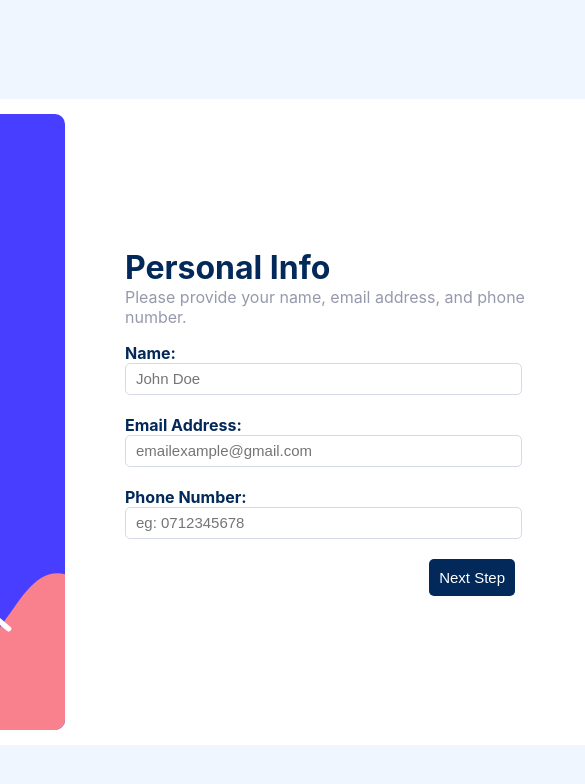
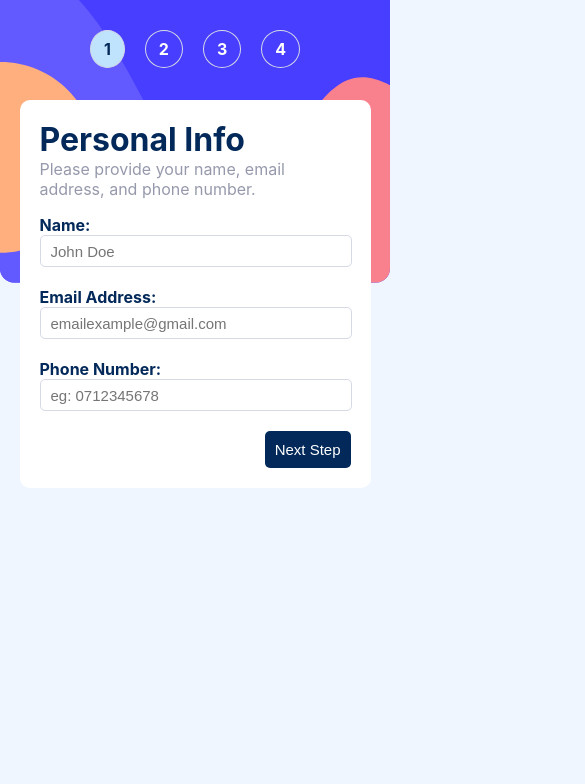
Before and after one commit to dev-m-josh/multi-step-form-main, a React (Create React App) app: page / in a window 390 px wide. Shown: the top 784 px of the page, 585 px wide, since content can reach past the window. Built offline with nearby package versions, Linux system fonts and the light colour scheme.

Commit message:
width restriction

```diff
--- a/src/App.css
+++ b/src/App.css
@@ -442,3 +442,119 @@
   background-color: hsl(206, 94%, 87%);
   color: hsl(213, 96%, 18%);
 }
+
+@media only screen and (max-width: 600px) {
+  .App{
+    width: 100%;
+    height: 100%;
+    margin: 0;
+    padding: 0;
+  }
+
+  .home {
+    background-color: lightblue;
+    display: flex;
+    flex-direction: column;
+    align-items: center;
+    width: 100%;
+    gap: 0;
+    margin: 0;
+    padding: 0;
+  }
+
+  .steps{
+    background-image: url('/./public/images/bg-sidebar-desktop.svg');
+    background-position: bottom;
+    background-size: cover;
+    background-repeat: no-repeat;
+    display: flex;
+    gap: 20px;
+    padding: 30px 0 0 0;
+    width: 100%;
+    height: 30vh;
+    align-items: flex-start;
+    justify-content: center;
+    position: absolute;
+    top: 0;
+    border-radius: 0;
+  }
+
+  .step-number{
+    display: flex;
+    width: fit-content;
+    flex-direction: column;
+    gap: 0;
+  }
+
+  .step-info{
+    display: none;
+    width: 0;
+  }
+
+  .right{
+    background-color: white;
+    position: absolute;
+    top: 100px;
+    width: 90%;
+    display: flex;
+    justify-content: center;
+    align-items: center;
+    border-radius: 10px;
+    margin: 0;
+  }
+
+  .personal-info{
+    width: 100%;
+    padding: 20px;
+  }
+
+  .plan{
+    width: 100%;
+    padding: 20px;
+    gap: 20px;
+  }
+
+  .top{
+    width: 100%;
+  }
+
+  .options{
+    width: 100%;
+    display: flex;
+    flex-direction: column;
+    align-items: flex-start;
+  }
+
+  .payment-option{
+    width: 94%;
+    display: flex;
+    align-items: center;
+    justify-content: flex-start;
+    gap: 20px;
+  }
+
+  .payment-option img{
+    margin: 0;
+  }
+
+  .buttons{
+    margin-top: 20px;
+  }
+
+  .next-step{
+    margin: 0;
+  }
+
+  .add-ons{
+    padding: 20px;
+  }
+
+  .summary{
+    width: 100%;
+    padding: 20px;
+  }
+
+  .thanks{
+    padding: 60px 20px;
+  }
+}
--- a/src/components/Summary.jsx
+++ b/src/components/Summary.jsx
@@ -32,9 +32,10 @@ export default function Summary({ goToPreviousStep, goToNextStep, handlePlanChan
 
   let pricesArray = addOnsTotal();
 
+  // reduce method to calculate addOn totals
   let sum = pricesArray.reduce((acc, price) => acc + price, 0);
 
-
+  //yearly and montly totals
   const yearlyPlan = Number(selectedPlan.yearlyPrice.substr(1, 3));
   const monthlyPlan = Number(selectedPlan.monthlyPrice.substr(1, 2));
 
```
